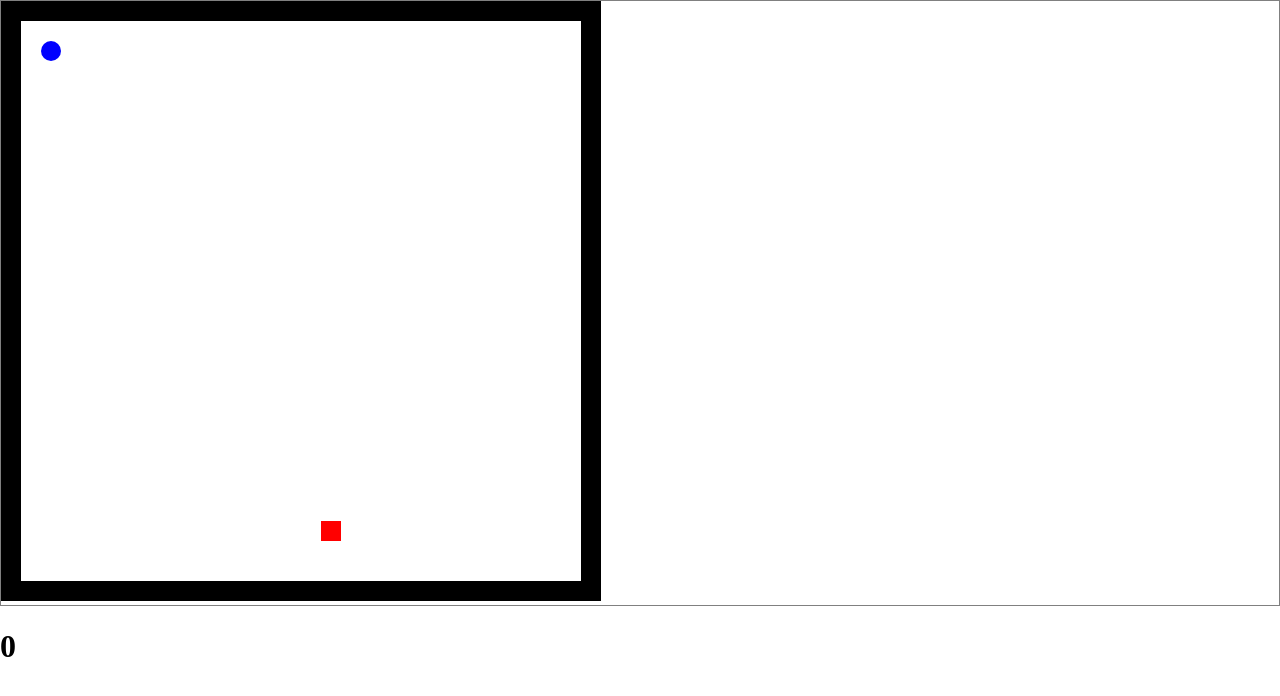
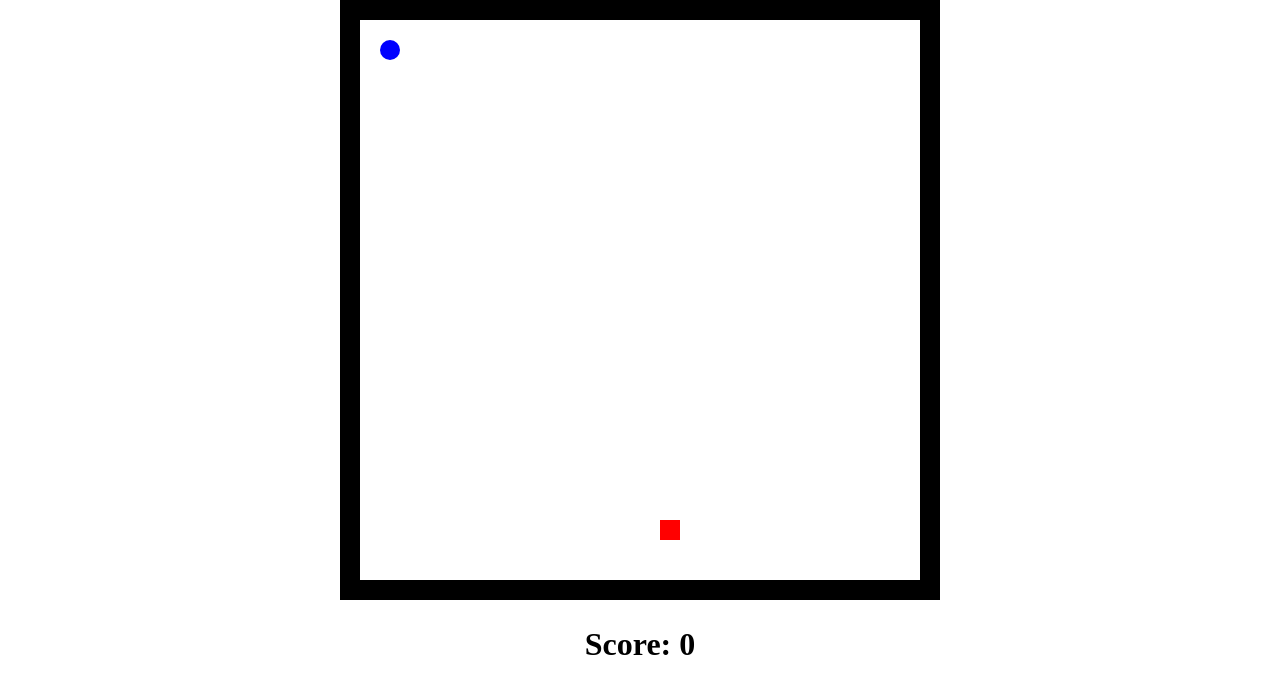
Before and after one commit to jiqiang/snake, a React (Create React App) app: page / in a window 1280 px wide. Shown: the top 696 px of the page. Built offline with nearby package versions, Linux system fonts and the light colour scheme.

Commit message:
add score

```diff
--- a/src/App.css
+++ b/src/App.css
@@ -1,8 +1,7 @@
 .board {
-  border: 1px solid;
-
   border-color: gray;
   outline: none;
+  text-align: center;
 }
 
 .row {
@@ -26,3 +25,7 @@
 .is-wall {
   background-color: black;
 }
+
+h1 {
+  text-align: center;
+}
--- a/src/App.tsx
+++ b/src/App.tsx
@@ -92,7 +92,7 @@ const App = () => {
           </div>
         ))}
       </div>
-      <h1>{board.GetScore()}</h1>
+      <h1>Score: {board.GetScore()}</h1>
     </>
   );
 }
```
